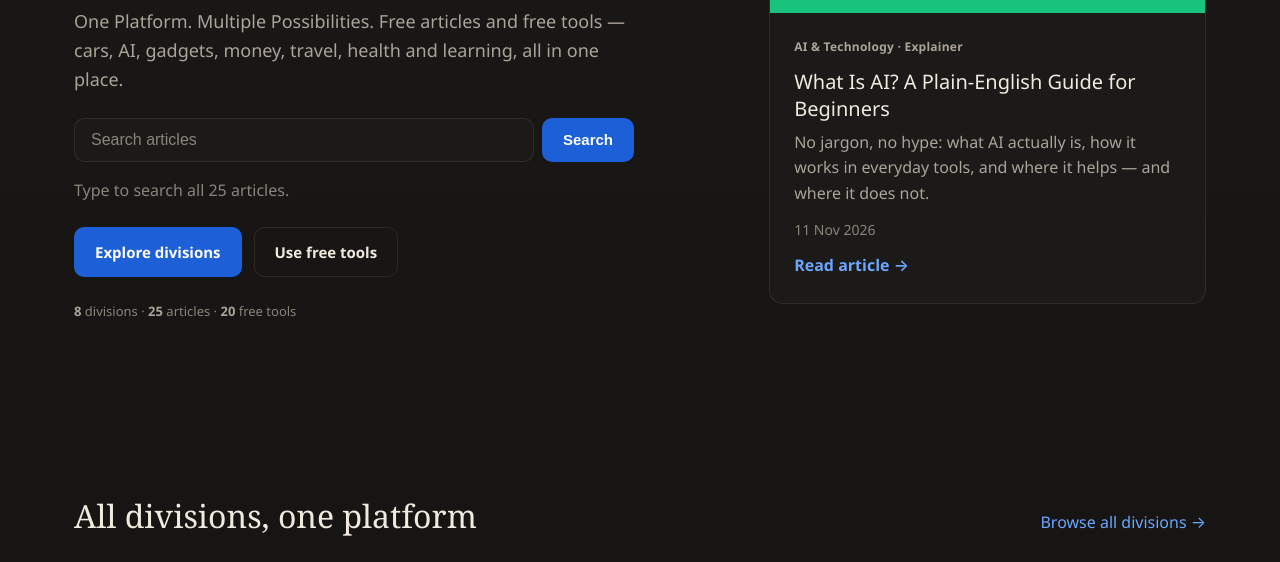
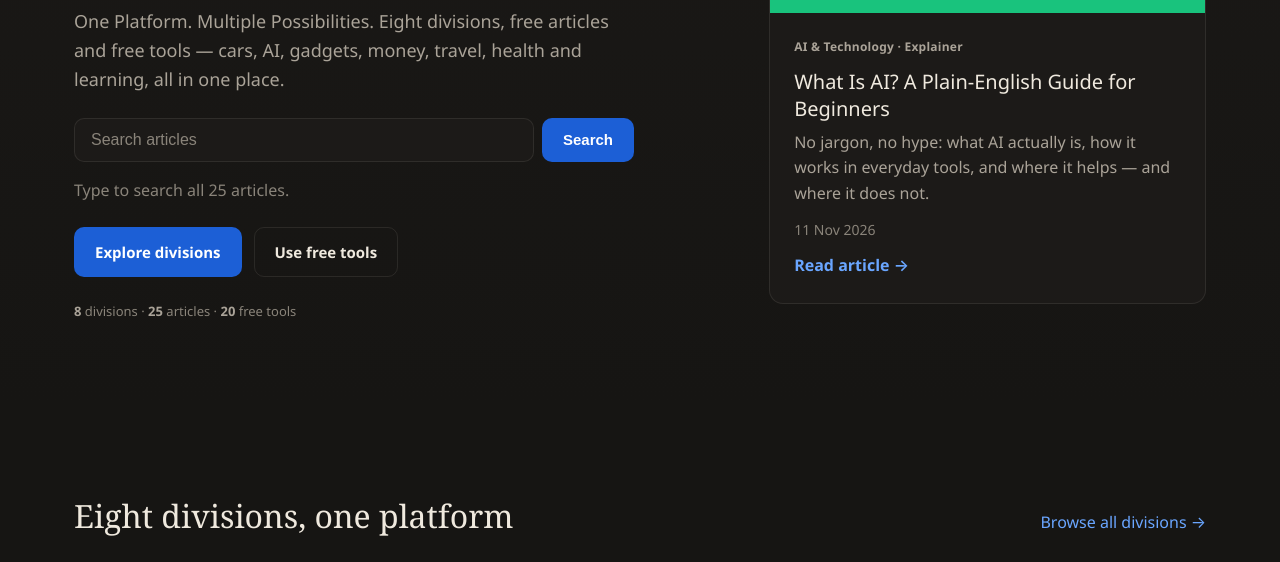
Before and after one commit to mdalfahad841-code/fs-ai, a website: page frontend/index.html in a window 1280 px wide. Shown: the part 379-941 px from the top of the page. Drawn offline with Linux system fonts and the light colour scheme; no server answers.

Commit message:
FS AI: close-out A1 patch — restore hero/division wording per A1.6, genericize division twitter meta

```diff
--- a/frontend/index.html
+++ b/frontend/index.html
@@ -40,7 +40,7 @@
     <div class="wrap hero-inner">
       <div>
         <h1>Explore more.<br>Know more.<br>Do more.</h1>
-        <p class="lead">One Platform. Multiple Possibilities. Free articles and free tools — cars, AI, gadgets, money, travel, health and learning, all in one place.</p>
+        <p class="lead">One Platform. Multiple Possibilities. Eight divisions, free articles and free tools — cars, AI, gadgets, money, travel, health and learning, all in one place.</p>
         <form class="search-box" role="search" action="#search" onsubmit="return false;">
           <label for="siteSearch" class="skip-link">Search articles</label>
           <input id="siteSearch" type="search" placeholder="Search articles" autocomplete="off">
@@ -68,7 +68,7 @@
 
   <section class="section" id="divisions" aria-label="Divisions">
     <div class="wrap">
-      <div class="section-head"><h2>All divisions, one platform</h2><a href="pages/division">Browse all divisions →</a></div>
+      <div class="section-head"><h2>Eight divisions, one platform</h2><a href="pages/division">Browse all divisions →</a></div>
       <div class="grid" id="divisionGrid"><p class="muted grid-loading">Loading divisions…</p><noscript><ul class="clean"><li><a href="pages/division?division=automotive">Automotive</a></li><li><a href="pages/division?division=ai-technology">AI &amp; Technology</a></li><li><a href="pages/division?division=gadgets-electronics">Gadgets &amp; Electronics</a></li><li><a href="pages/division?division=finance-money">Finance &amp; Money</a></li><li><a href="pages/division?division=travel-lifestyle">Travel &amp; Lifestyle</a></li><li><a href="pages/division?division=digital-tools">Digital Tools</a></li><li><a href="pages/division?division=health-wellness">Health &amp; Wellness</a></li><li><a href="pages/division?division=education-learning">Education &amp; Learning</a></li></ul></noscript></div>
     </div>
   </section>
```
Also changed, not shown: frontend/pages/division.html (+2 -2 lines), tests/closeout-a1.test.js (+9 -3 lines).
